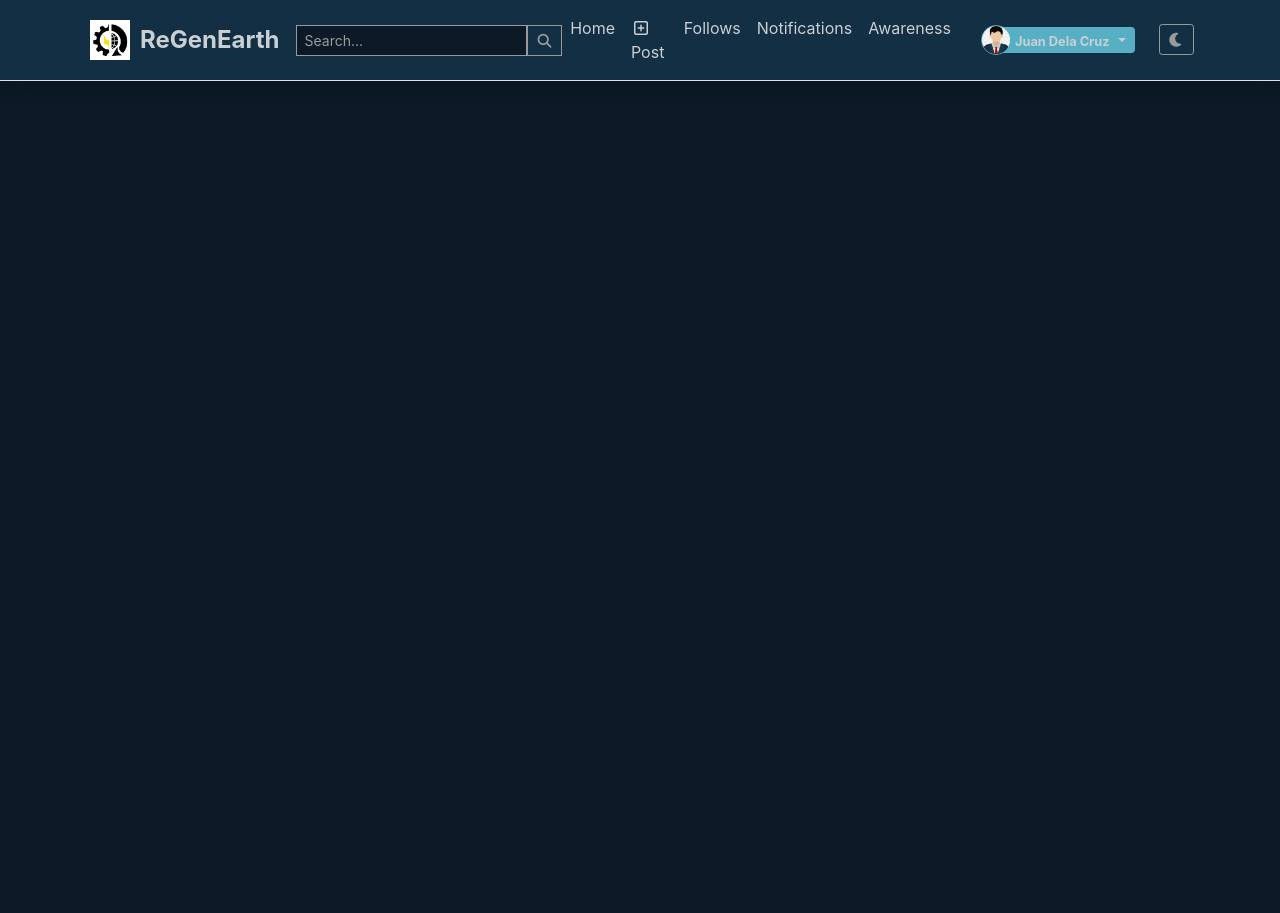
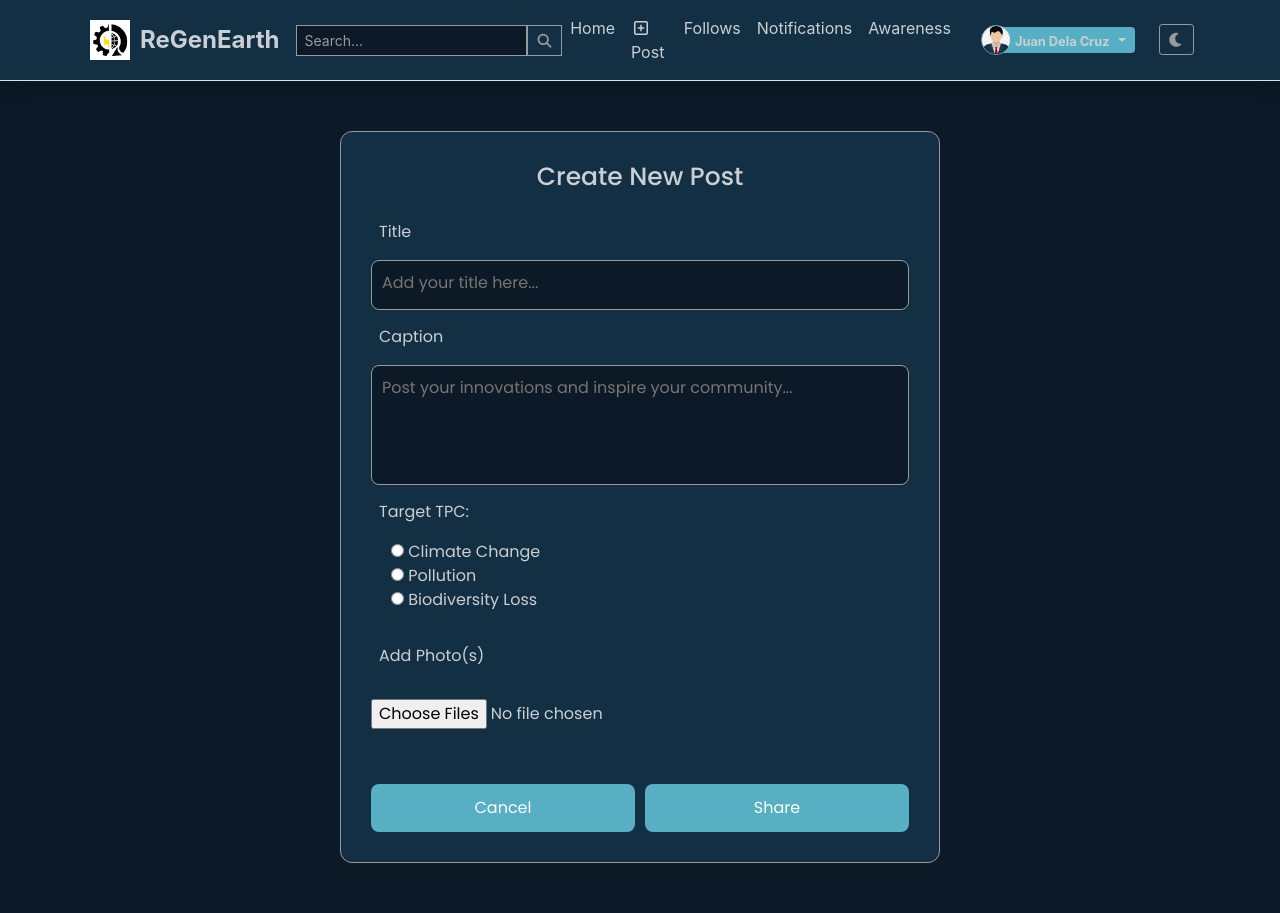
Before and after one commit to ribonucleicacid-wq/ReGenEarth, a PHP site: page /user/post.php in a window 1280 px wide. Before the commit the page ends 81 px from the top, so only its background shows below. Run offline with PHP 8.4, Linux system fonts and the light colour scheme.

Commit message:
Create New Post page

```diff
--- a/user/post.php
+++ b/user/post.php
@@ -1 +1,214 @@
 <?php include 'inc/header.php'; ?>
+
+<!DOCTYPE html>
+<html lang="en">
+
+<head>
+  <style>
+    @import url("https://fonts.googleapis.com/css2?family=Poppins:wght@200;300;400;500;600;700&display=swap");
+
+    :root {
+      --moonstone: #57AFC3;
+      --prussian-blue: #132F43;
+      --silver: #CACFD3;
+      --taupe-gray: #999A9C;
+      --rich-black: #0B1A26;
+    }
+
+    .light-mode {
+      --moonstone: #489fb5;
+      --prussian-blue: #e9ecef;
+      --silver: #212529;
+      --taupe-gray: #6c757d;
+      --rich-black: #ffffff;
+    }
+
+    body {
+      background-color: var(--rich-black);
+      color: var(--silver);
+      transition: background-color 0.3s, color 0.3s;
+    }
+
+    .create-post-container {
+      max-width: 600px;
+      margin: 50px auto;
+      padding: 30px;
+      border: 1px solid var(--taupe-gray);
+      border-radius: 12px;
+      background-color: var(--prussian-blue);
+      font-family: "Poppins", sans-serif;
+      transition: background-color 0.3s, color 0.3s, border-color 0.3s;
+    }
+
+    .create-post-container h2 {
+      font-size: 25px;
+      text-align: center;
+      margin-bottom: 20px;
+      color: var(--silver);
+    }
+
+    .create-post-container label {
+      font-size: 16px;
+      color: var(--silver);
+      padding: 8px;
+    }
+
+    #title {
+      width: 100%;
+      height: 50px;
+      padding: 10px;
+      font-size: 16px;
+      border-radius: 8px;
+      border: 1px solid var(--taupe-gray);
+      resize: none;
+      background-color: var(--rich-black);
+      color: var(--silver);
+      transition: background-color 0.3s, color 0.3s;
+    }
+
+    .create-post-container textarea {
+      width: 100%;
+      height: 120px;
+      padding: 10px;
+      font-size: 16px;
+      border-radius: 8px;
+      border: 1px solid var(--taupe-gray);
+      resize: none;
+      background-color: var(--rich-black);
+      color: var(--silver);
+      transition: background-color 0.3s, color 0.3s;
+    }
+
+    .choices-TPC {
+      font-size: 16px;
+      color: var(--silver);
+      margin-left: 20px;
+    }
+
+    .create-post-container input[type="file"] {
+      margin-top: 15px;
+      color: var(--silver);
+    }
+
+    #preview-container {
+      margin-top: 15px;
+      display: flex;
+      flex-wrap: wrap;
+      gap: 10px;
+    }
+
+    #preview-container img {
+      max-width: 100px;
+      height: auto;
+      border-radius: 8px;
+      object-fit: cover;
+      border: 1px solid var(--taupe-gray);
+    }
+
+    .create-post-container button {
+      margin-top: 20px;
+      width: 50%;
+      padding: 12px;
+      background-color: var(--moonstone);
+      color: white;
+      font-size: 16px;
+      border: none;
+      border-radius: 8px;
+      cursor: pointer;
+      transition: background-color 0.3s;
+    }
+
+    .button-group {
+      display: flex;
+      justify-content: space-between;
+      gap: 10px;
+      margin-top: 20px;
+    }
+
+    .button-group button {
+      flex: 1;
+      padding: 12px;
+      background-color: var(--moonstone);
+      color: white;
+      font-size: 16px;
+      border: none;
+      border-radius: 8px;
+      cursor: pointer;
+    }
+
+    .create-post-container button:hover {
+      background-color: var(--prussian-blue);
+      border: 1px solid var(--moonstone);
+    }
+
+    input[type="radio"] {
+      accent-color: var(--moonstone);
+    }
+  </style>
+</head>
+
+<body>
+
+  <div class="create-post-container">
+    <h2>Create New Post</h2>
+    <form action="home.php" method="POST" enctype="multipart/form-data">
+      <label for="title">Title</label>
+      <textarea id="title" name="title" placeholder="Add your title here..." required></textarea>
+
+      <label for="content">Caption</label>
+      <textarea id="content" name="content" placeholder="Post your innovations and inspire your community..." required></textarea>
+
+      <label for="topic">Target TPC:</label>
+      <div class="choices-TPC">
+        <input type="radio" name="topic" value="Climate Change" required> Climate Change<br>
+        <input type="radio" name="topic" value="Pollution"> Pollution<br>
+        <input type="radio" name="topic" value="Biodiversity Loss"> Biodiversity Loss<br><br>
+      </div>
+
+      <label for="image">Add Photo(s)</label><br>
+      <input type="file" id="image" name"images[]" accept="image/*" multiple>
+
+      <div id="preview-container"></div>
+
+      <div class="button-group">
+        <button type="button" onclick="window.location.href='home.php'">Cancel</button>
+        <button type="submit">Share</button>
+      </div>
+    </form>
+  </div>
+
+  <!-- For Previewing images before uploading-->
+  <script>
+    const imageInput = document.getElementById('image');
+    const previewContainer = document.getElementById('preview-container');
+
+    imageInput.addEventListener('change', function () {
+      previewContainer.innerHTML = '';
+      const files = this.files;
+
+      Array.from(files).forEach(file => {
+        if (file.type.startsWith('image/')) {
+          const reader = new FileReader();
+          reader.onload = function (e) {
+            const img = document.createElement('img');
+            img.src = e.target.result;
+            img.style.width = "100px";
+            img.style.margin = "5px";
+            previewContainer.appendChild(img);
+          };
+          reader.readAsDataURL(file);
+        }
+      });
+    });
+
+    document.addEventListener("DOMContentLoaded", function() {
+      const body = document.body;
+      if (localStorage.getItem('mode') === 'light') {
+        body.classList.add('light-mode');
+      }
+    });
+  </script>
+
+</body>
+
+</html>
```
